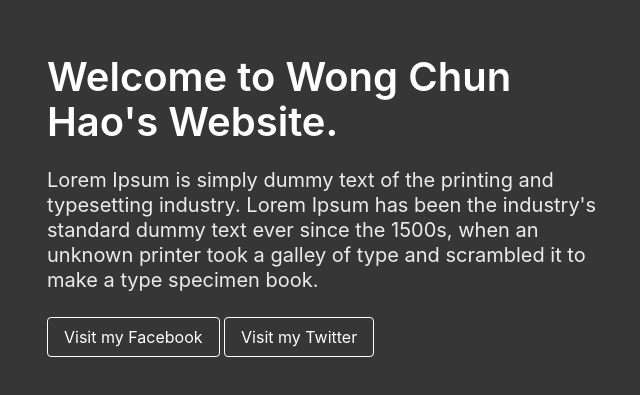
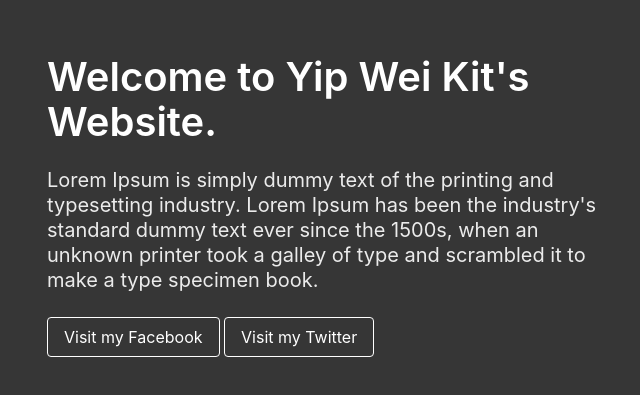
Before and after one commit to FLHao/WongChunHao, a plain HTML site: page index.html in a window 1280 px wide. Shown: the part 195-590 px from the top of the page, without its empty margins (311-951 px from the left). Drawn offline with nearby package versions, Linux system fonts and the light colour scheme.

Commit message:
Update index.html

```diff
--- a/index.html
+++ b/index.html
@@ -1,7 +1,7 @@
 <!DOCTYPE html>
 <html>
     <head>
-        <title>Wong Chun Hao's Website</title>
+        <title>Yip Wei Kit's Website</title>
         <link rel="stylesheet"
             href="https://cdn.jsdelivr.net/npm/bulma@0.9.2/css/bulma.min.css">
         <meta name="viewport" content="width=device-width, initial-scale=1">
@@ -13,7 +13,7 @@
             <div class="columns is-vcentered is-centered">
                 <div class="column is-6">
                     <div class="block">
-                        <h1 class="title is-2">Welcome to Wong Chun Hao's Website.</h1>
+                        <h1 class="title is-2">Welcome to Yip Wei Kit's Website.</h1>
                     </div>
                     <div class="block">
                         <h2 class="subtitle">Lorem Ipsum is simply dummy text of the printing and typesetting industry. Lorem Ipsum has been the industry's standard dummy text ever since the 1500s, when an unknown printer took a galley of type and scrambled it to make a type specimen book.<br>
```
